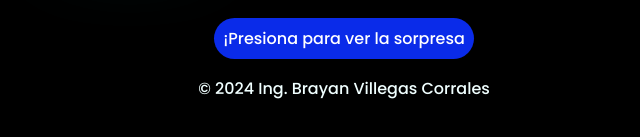
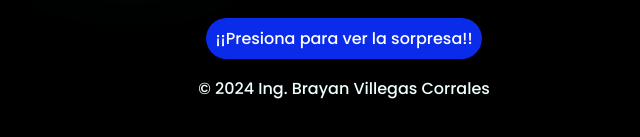
Before and after one commit to villegas07/Flowers, a plain HTML site: page index.html in a window 1280 px wide. Shown: the part 381-518 px from the top of the page, 304-944 px from the left. Drawn offline with Linux system fonts and the light colour scheme.

Commit message:
Actualizacion02

```diff
--- a/index.html
+++ b/index.html
@@ -24,7 +24,7 @@
     </div>
     <div class="button">
         <button class="botones">
-            <a href="html/flower.html" style="color: #fff;">¡Presiona para ver la sorpresa</a>
+            <a href="html/flower.html" style="color: #fff;">¡¡Presiona para ver la sorpresa!!</a>
         </button>
     </div>
 
```
